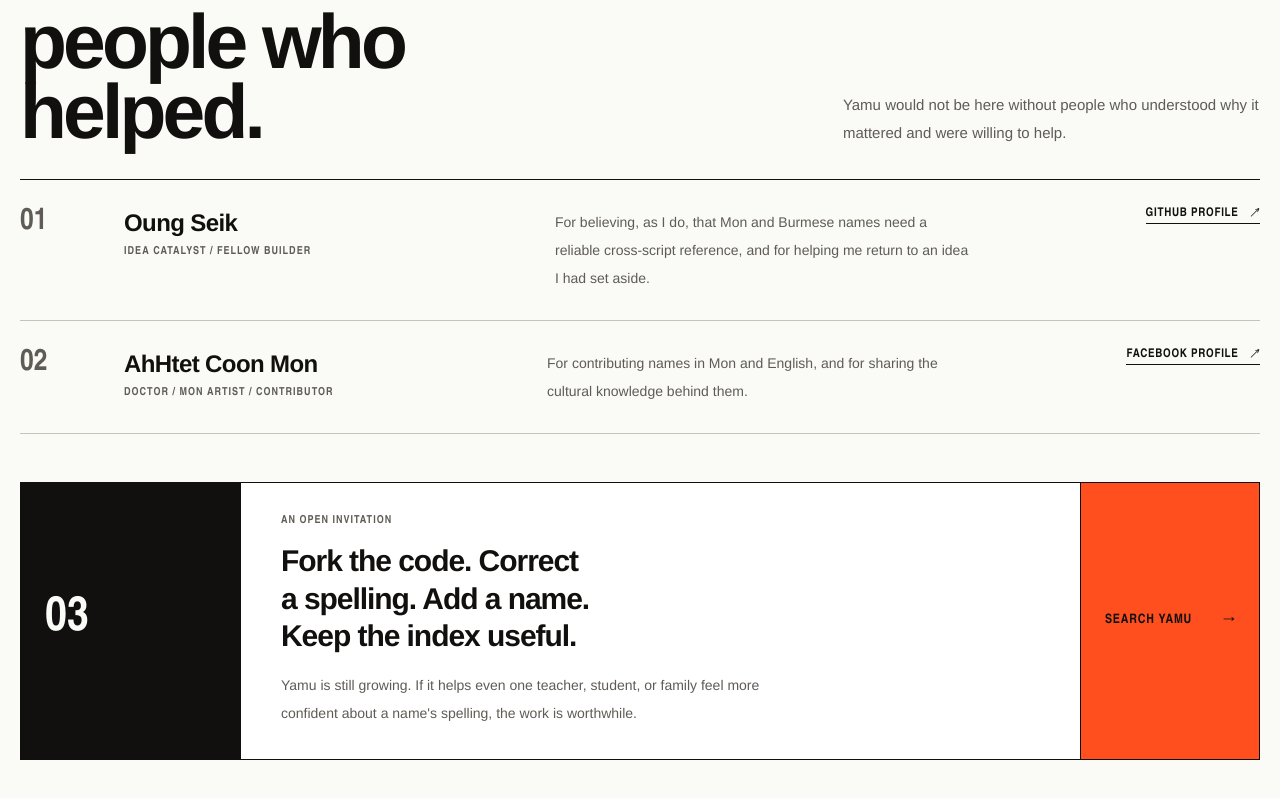
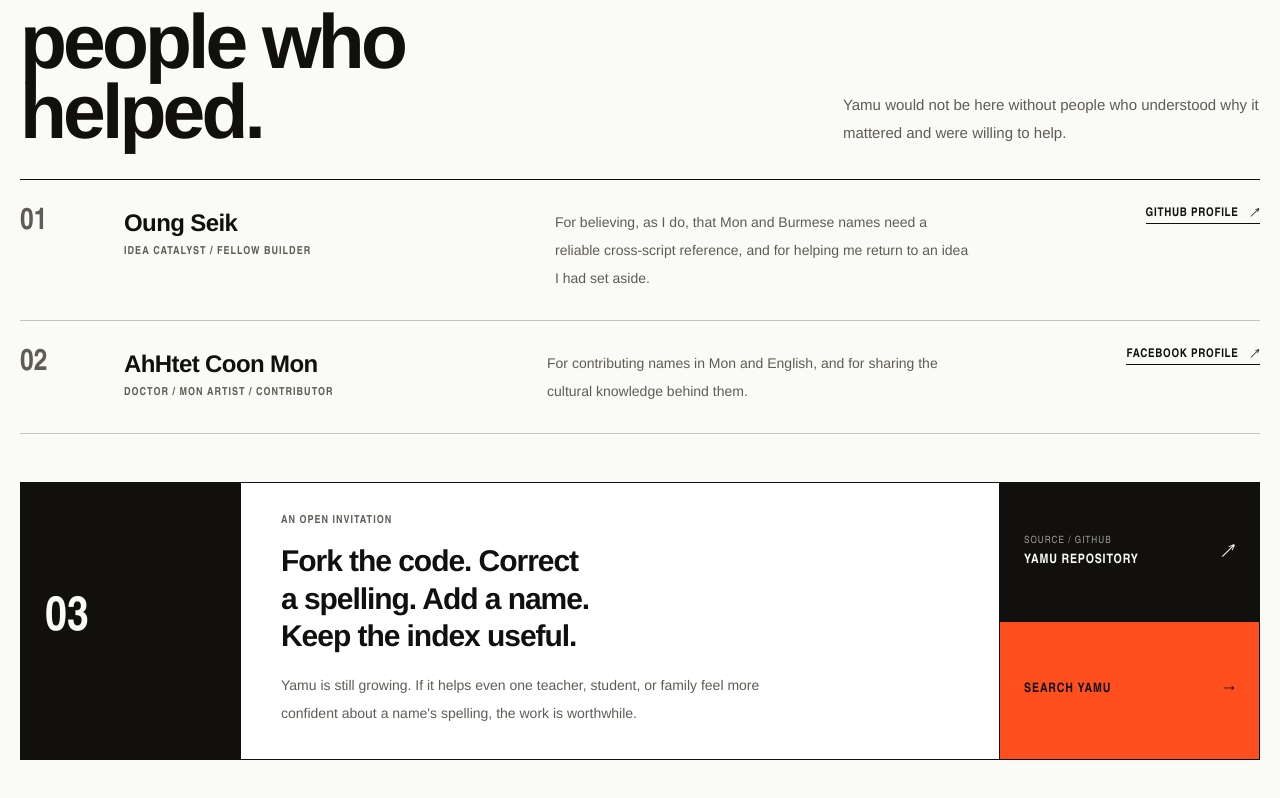
Before and after one commit to TaoMonLae/yamu, a Next.js app: page /about in a window 1280 px wide. Shown: the part 1650-2448 px from the top of the page. Built offline with nearby package versions, Linux system fonts and the light colour scheme.

Commit message:
Add Yamu repository to About page

```diff
--- a/components/AboutApp.tsx
+++ b/components/AboutApp.tsx
@@ -172,7 +172,7 @@
           </div>
         </section>
 
-        <section className="grid border border-ink bg-paper md:grid-cols-[220px_1fr_auto]" aria-labelledby="invitation-heading">
+        <section className="grid border border-ink bg-paper md:grid-cols-[220px_1fr_minmax(220px,260px)]" aria-labelledby="invitation-heading">
           <div className="flex min-h-36 items-center border-b border-ink bg-ink px-6 text-canvas md:border-b-0 md:border-r">
             <p className="font-display text-[48px] font-semibold leading-none">03</p>
           </div>
@@ -185,10 +185,25 @@
               Yamu is still growing. If it helps even one teacher, student, or family feel more confident about a name&apos;s spelling, the work is worthwhile.
             </p>
           </div>
-          <Link href="/" className="flex min-h-20 items-center justify-between gap-8 border-t border-ink bg-accent px-6 font-display text-[13px] font-semibold uppercase tracking-[0.06em] text-on-accent no-underline transition-colors hover:bg-[var(--index-accent-dark)] md:min-h-full md:border-l md:border-t-0">
-            Search Yamu
-            <span aria-hidden="true">→</span>
-          </Link>
+          <div className="grid border-t border-ink md:min-h-full md:grid-rows-2 md:border-l md:border-t-0">
+            <a
+              href="https://github.com/TaoMonLae/yamu"
+              target="_blank"
+              rel="noreferrer"
+              aria-label="View the Yamu repository on GitHub (opens in a new tab)"
+              className="group flex min-h-24 items-center justify-between gap-6 bg-ink px-6 font-display text-canvas no-underline transition-colors hover:bg-accent hover:text-on-accent md:min-h-0"
+            >
+              <span className="flex flex-col gap-2">
+                <span className="text-[10px] font-normal uppercase tracking-[0.1em] opacity-60">Source / GitHub</span>
+                <span className="text-[13px] font-semibold uppercase tracking-[0.06em]">Yamu repository</span>
+              </span>
+              <span aria-hidden="true" className="text-lg transition-transform group-hover:-translate-y-0.5 group-hover:translate-x-0.5">↗</span>
+            </a>
+            <Link href="/" className="group flex min-h-20 items-center justify-between gap-8 border-t border-ink bg-accent px-6 font-display text-[13px] font-semibold uppercase tracking-[0.06em] text-on-accent no-underline transition-colors hover:bg-[var(--index-accent-dark)] md:min-h-0">
+              Search Yamu
+              <span aria-hidden="true" className="transition-transform group-hover:translate-x-1">→</span>
+            </Link>
+          </div>
         </section>
       </main>
     </div>
```
